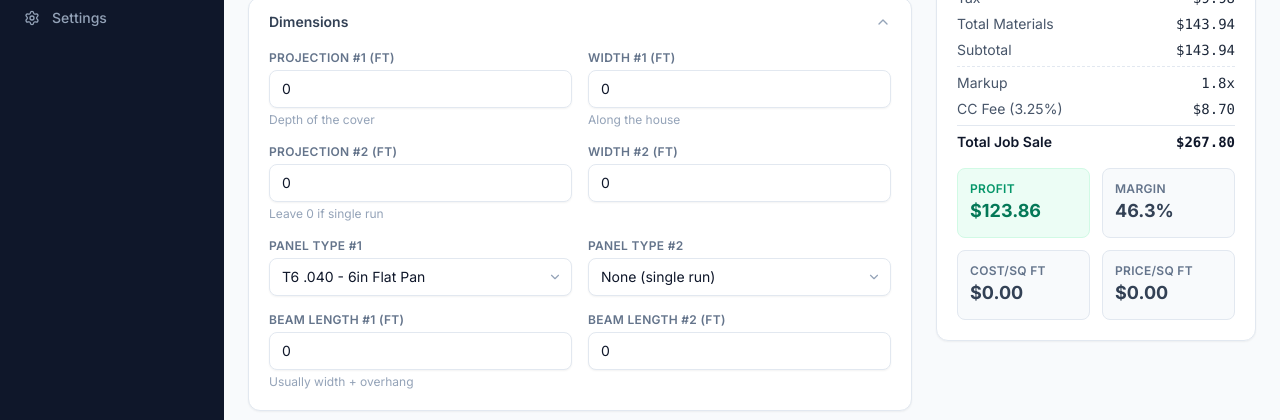
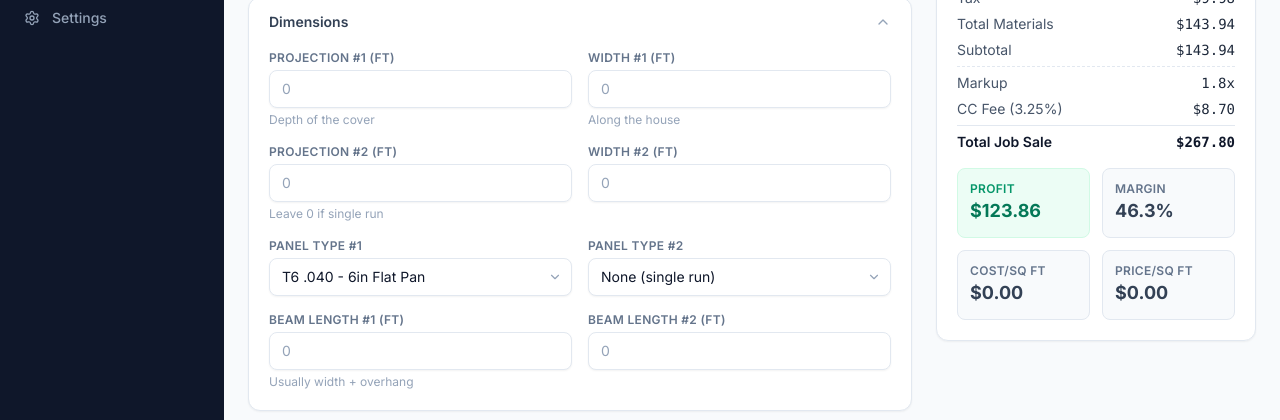
Before and after one commit to kayceea-dotcom/utah-awnings, a Next.js app: page /quote/newport in a window 1280 px wide. Shown: the part 301-721 px from the top of the page. Built offline with nearby package versions, Linux system fonts and the light colour scheme.

Commit message:
number inputs show empty instead of zero

```diff
--- a/app/(app)/quote/newport/page.tsx
+++ b/app/(app)/quote/newport/page.tsx
@@ -129,7 +129,8 @@ function NumInput({ label, value, onChange, hint, span }: {
         <input
           type="number"
           className="input"
-          value={value}
+          value={value === 0 ? "" : value}
+          placeholder="0"
           onChange={(e) => onChange(parseFloat(e.target.value) || 0)}
         />
       </Field>
```
